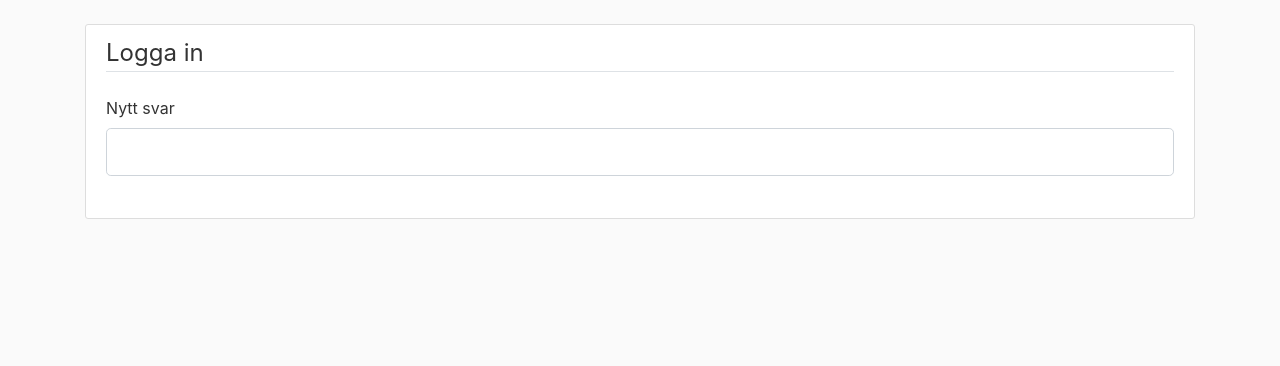
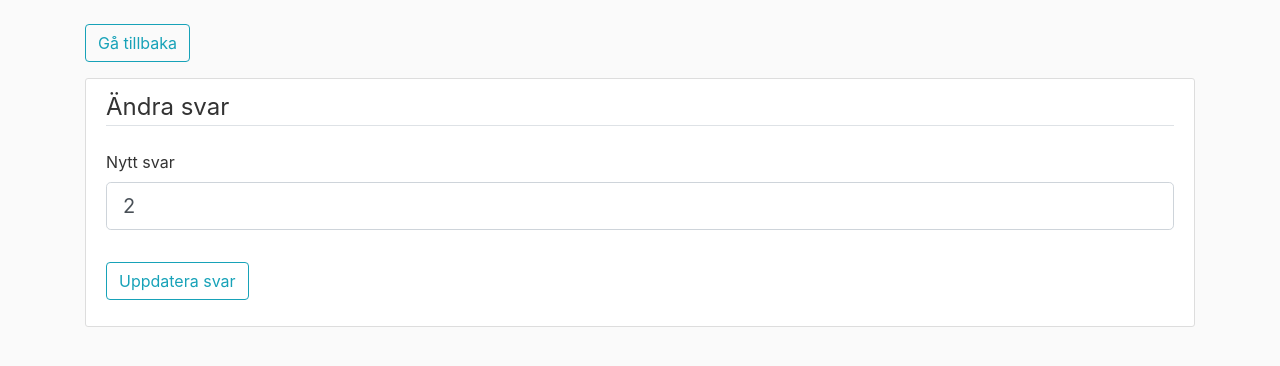
Before and after one commit to HampusRude/ONON, a Flask app: page /kund/1/q1 in a window 1280 px wide. Shown: the part 56-422 px from the top of the page. Run offline with Flask 2, Linux system fonts and the light colour scheme; a user stored in the database is signed in; data comes from the database, SQL or seed files in the repository; both versions use the stored data as it was after the commit; some libraries are stand-ins or nearby versions.

Commit message:
Svaret hamnar färigt i textrutan när "updateresponse.html" öppnas och man redirectas tillbaks till frågeformuläret efter att man har svart. Har även lagt till en tillbakaknapp på "updateresponse.html"

```diff
--- a/app/routes.py
+++ b/app/routes.py
@@ -58,6 +58,9 @@ def updateResponse(responseId, res):
 		setattr(responseForm, res, form.updated_response.data) 	# Ändrar innehåll i objectet
 		db.session.commit() 									# Commitar ändringen till databasen
 		flash(f'Svar för fråga {res} uppdaterades' , 'success')
+		return redirect(url_for('responses', company=responseForm.custCompName))
+	elif request.method == 'GET':			# Om det är en GET request, dvs när man bara laddar sidan och inte stoppar in någonting i databasen
+		form.updated_response.data = response	# Då lägger vi in det som finns i response i textfältet
 	return render_template('updateresponse.html', response=response, form=form)
 
 
--- a/app/templates/updateresponse.html
+++ b/app/templates/updateresponse.html
@@ -1,10 +1,12 @@
 {% extends "layout.html" %}
 {% block content %}
+<button onclick="window.history.back()" class="btn btn-outline-info">Gå tillbaka</button>
+<p></p>
 <div class="content-section">
 	<form method="POST" action="">
 		{{ form.hidden_tag() }}
 		<fieldset class="form-group">
-			<legend class="border-bottom mb-4">Logga in</legend>
+			<legend class="border-bottom mb-4">Ändra svar</legend>
 			<div class="form-group">
 				{{ form.updated_response.label(class="form-control-label") }}
 				{% if form.updated_response.errors %}
@@ -19,6 +21,9 @@
 				{% endif %}
 			</div>
 		</fieldset>
+		<div class="form-group">
+				{{ form.submit(class="btn btn-outline-info") }}
+		</div>
 	</form>
 </div>
 {% endblock content%}
```
Also changed, not shown: app/site.db.
